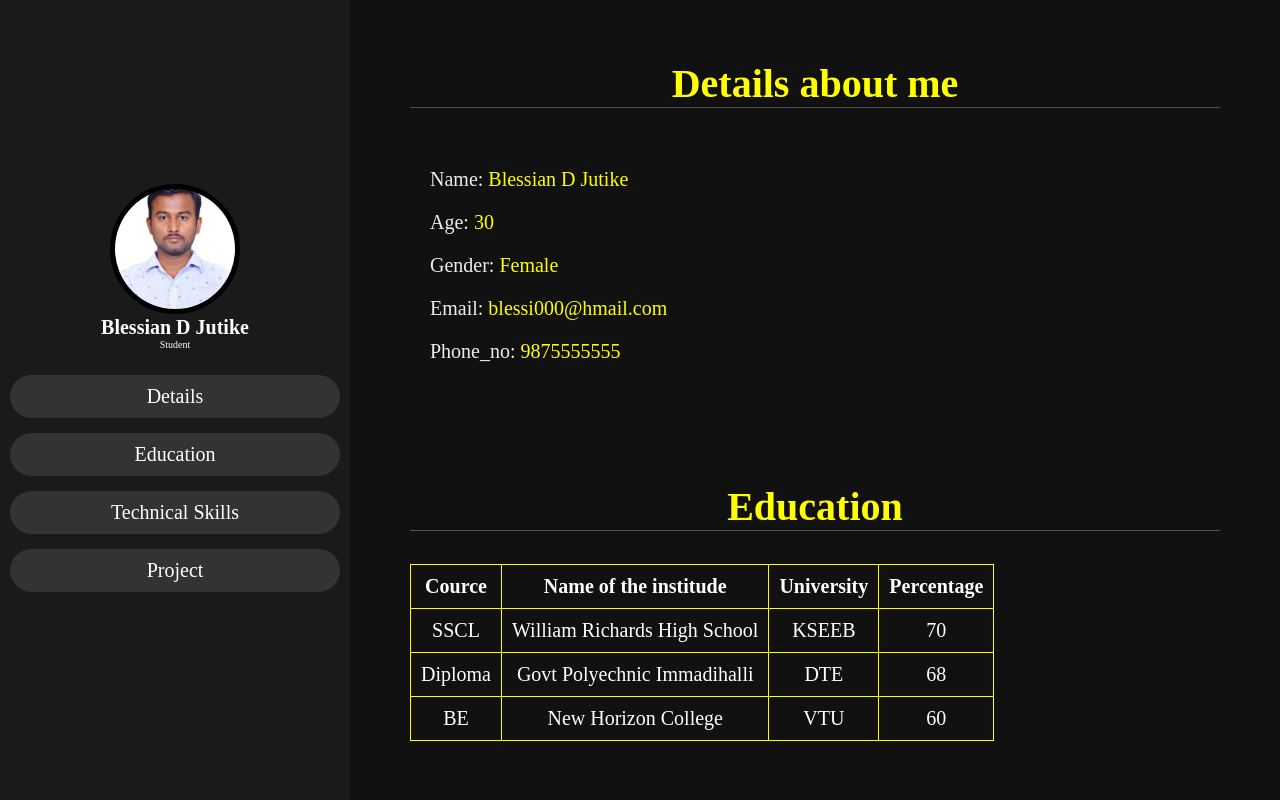
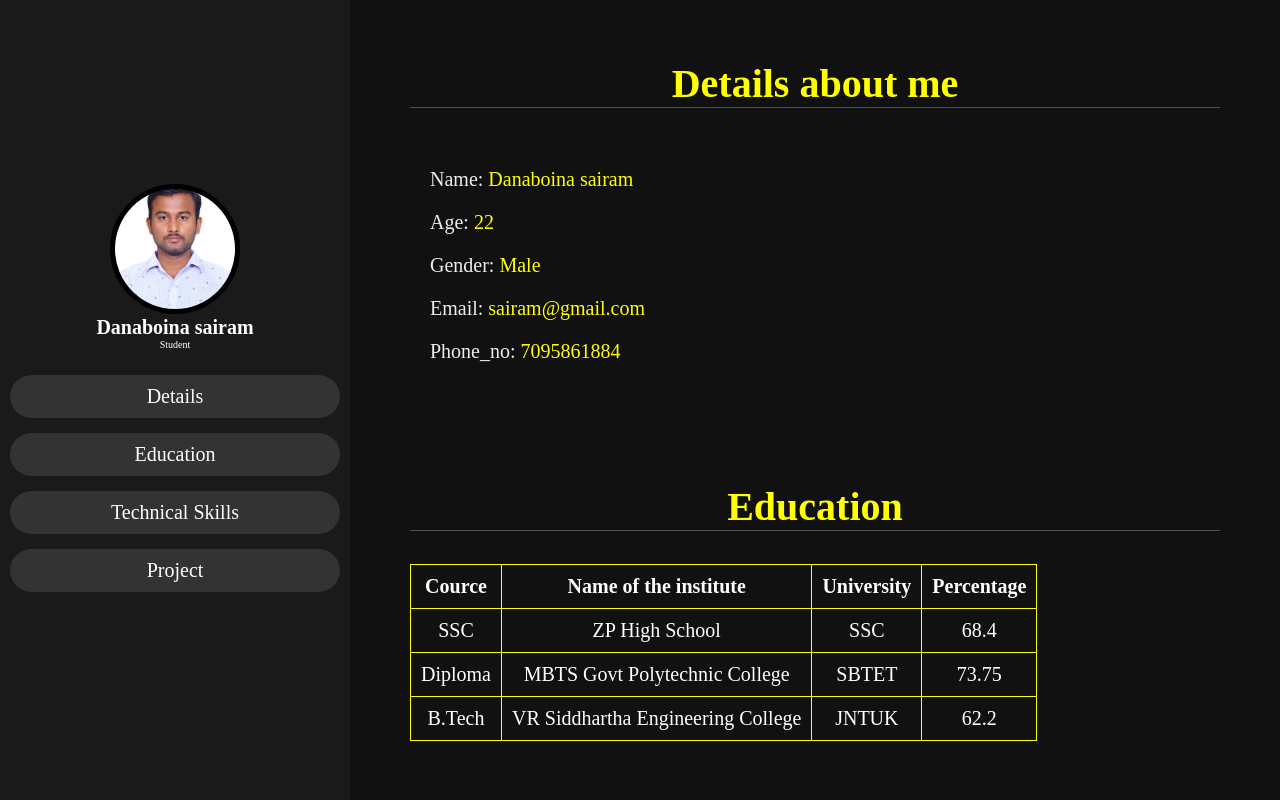
Before and after one commit to Danaboina-sairam/Danaboina-sairam.github.io, a plain HTML site: page index.html in a window 1280 px wide. Shown: the top 800 px of the page. Drawn offline with Linux system fonts and the light colour scheme.

Commit message:
Add files via upload

```diff
--- a/index.html
+++ b/index.html
@@ -11,7 +11,7 @@
     <header>
        <div class="user">
        <img src="photo.jpg">
-       <h5 class="nm">Blessian D Jutike</h5>
+       <h5 class="nm">Danaboina sairam</h5>
        <p class="jb">Student</p>
        </div>
        <nav class="nv">
@@ -27,11 +27,11 @@
         <h1 class="heading"><span>Details about me</span></h1>
         <div class="Row">
         <div class="det">
-             <h3><span>Name: </span>Blessian D Jutike</h3>
-             <h3><span>Age: </span>30</h3>
-             <h3><span>Gender: </span>Female</h3>
-             <h3><span>Email: </span>blessi000@hmail.com</h3>
-             <h3><span>Phone_no: </span>9875555555</h3>
+             <h3><span>Name: </span>Danaboina sairam</h3>
+             <h3><span>Age: </span>22</h3>
+             <h3><span>Gender: </span>Male</h3>
+             <h3><span>Email: </span>sairam@gmail.com</h3>
+             <h3><span>Phone_no: </span>7095861884</h3>
         </div>
     </div>
     </section>
@@ -40,27 +40,27 @@
     <table>
         <tr>
             <th>Cource</th>
-            <th>Name of the institude</th>
+            <th>Name of the institute</th>
             <th>University</th>
             <th>Percentage</th>
         </tr>
         <tr>
-            <td>SSCL</td>
-            <td>William Richards High School</td>
-            <td>KSEEB</td>
-            <td>70</td>
+            <td>SSC</td>
+            <td>ZP High School</td>
+            <td>SSC</td>
+            <td>68.4</td>
         </tr>
         <tr>
             <td>Diploma</td>
-            <td>Govt Polyechnic Immadihalli</td>
-            <td>DTE</td>
-            <td>68</td>
+            <td>MBTS Govt Polytechnic College</td>
+            <td>SBTET</td>
+            <td>73.75</td>
         </tr>
         <tr>
-            <td>BE</td>
-            <td>New Horizon College</td>
-            <td>VTU</td>
-            <td>60</td>
+            <td>B.Tech</td>
+            <td>VR Siddhartha Engineering College</td>
+            <td>JNTUK</td>
+            <td>62.2</td>
         </tr>
     </table>
 </section>
```
